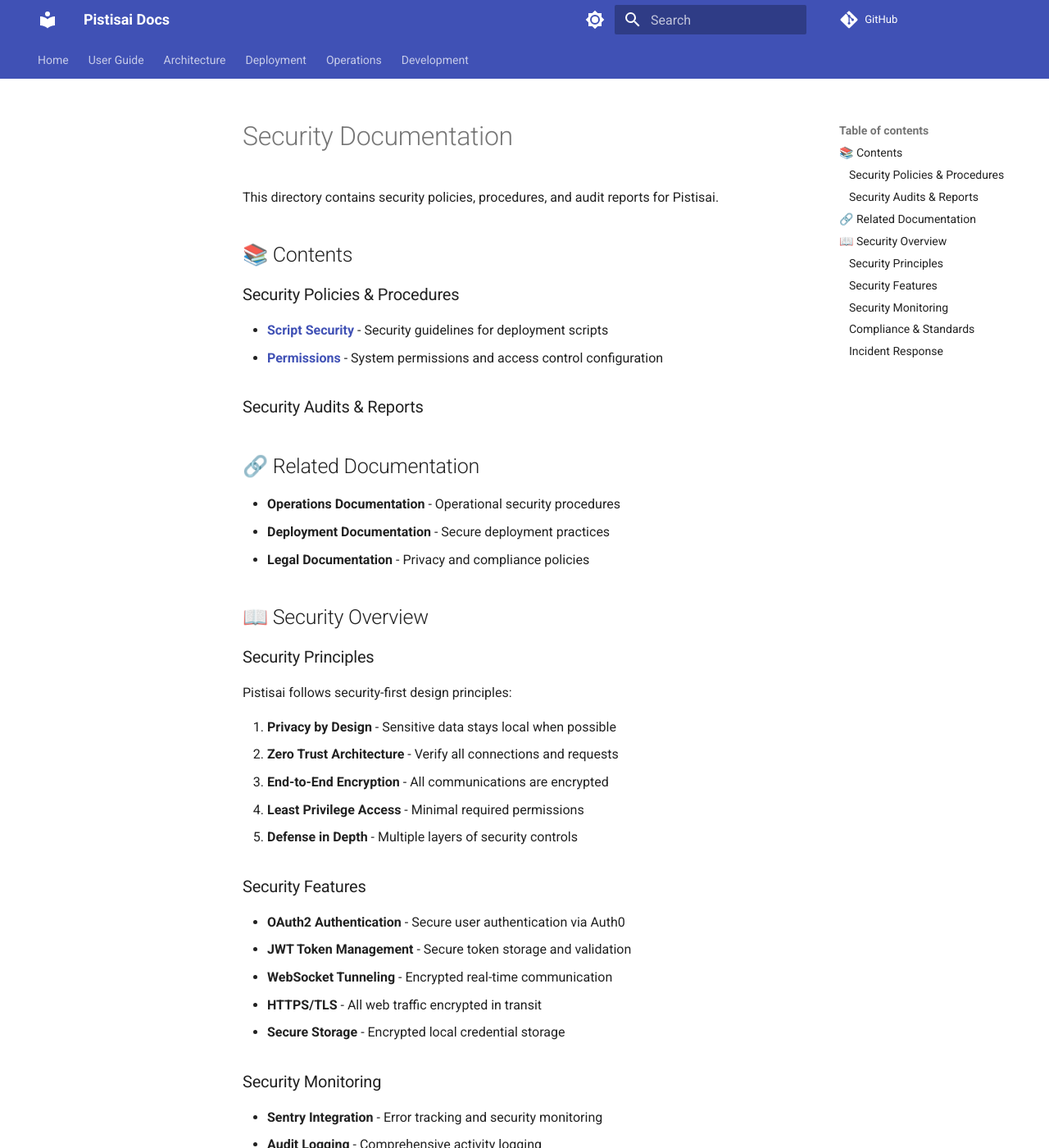
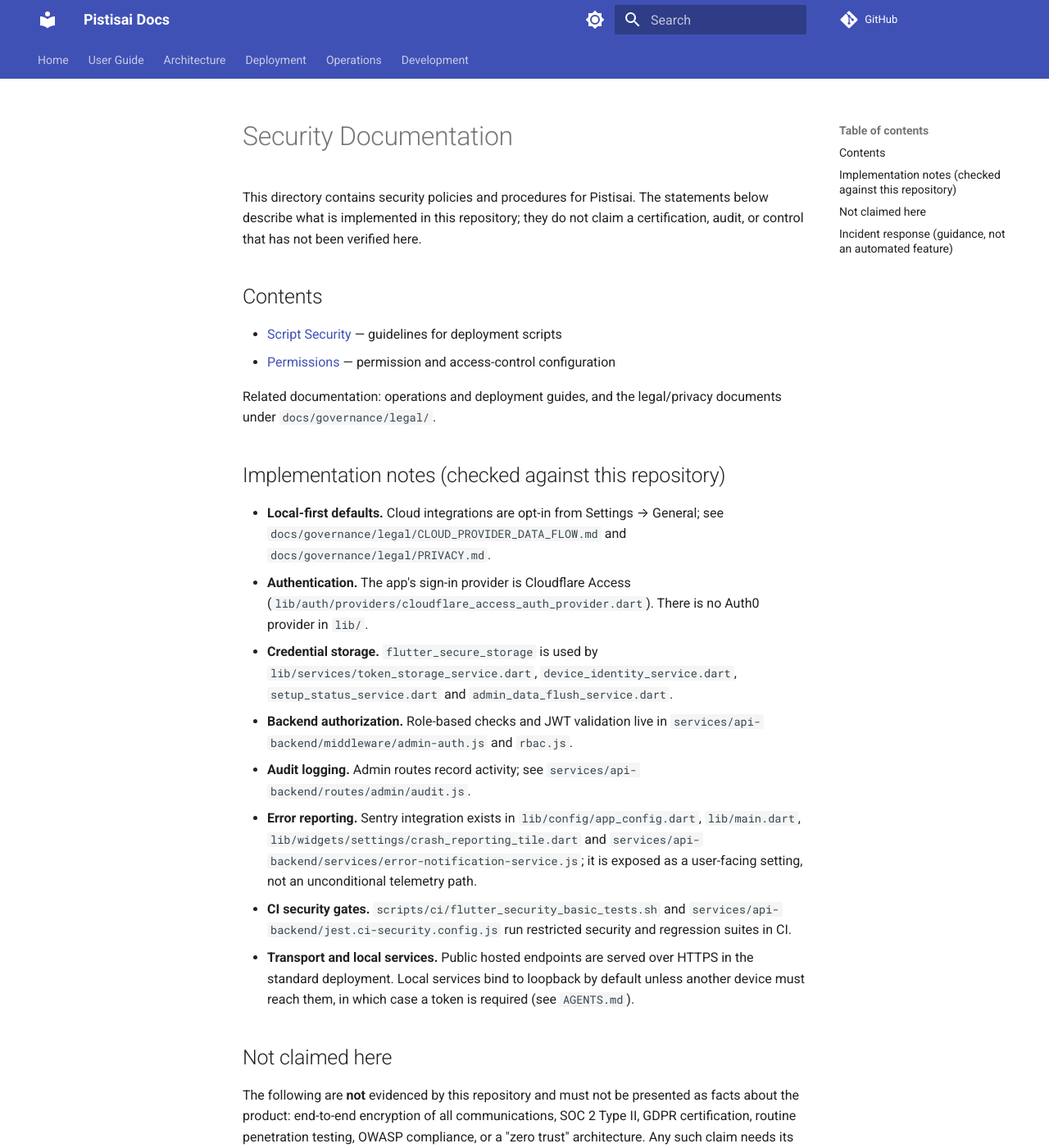
Before and after one commit to pistisAI/pistisai-app, an MkDocs documentation site: the page built from docs/governance/security/README.md, in a window 1280 px wide and 1400 px high. Shown: the whole window at 82% size. Built offline with MkDocs 1.6.1 and Material for MkDocs 9.7.7, drawn with Linux system fonts in a browser that asks for light colours; comment, search, counter and statistics services are not loaded; some of the changed text lies outside the part shown.

Commit message:
ai(zoid): docs: correct unverified governance claims

```diff
--- a/docs/governance/security/README.md
+++ b/docs/governance/security/README.md
@@ -1,62 +1,57 @@
 # Security Documentation
 
-This directory contains security policies, procedures, and audit reports for Pistisai.
+This directory contains security policies and procedures for Pistisai. The
+statements below describe what is implemented in this repository; they do not
+claim a certification, audit, or control that has not been verified here.
 
-## 📚 Contents
+## Contents
 
-### Security Policies & Procedures
+- [Script Security](README_SCRIPT_SECURITY.md) — guidelines for deployment scripts
+- [Permissions](permissions.json) — permission and access-control configuration
 
-- **[Script Security](README_SCRIPT_SECURITY.md)** - Security guidelines for deployment scripts
-- **[Permissions](permissions.json)** - System permissions and access control configuration
+Related documentation: operations and deployment guides, and the legal/privacy
+documents under `docs/governance/legal/`.
 
-### Security Audits & Reports
+## Implementation notes (checked against this repository)
 
+- **Local-first defaults.** Cloud integrations are opt-in from
+  Settings → General; see `docs/governance/legal/CLOUD_PROVIDER_DATA_FLOW.md`
+  and `docs/governance/legal/PRIVACY.md`.
+- **Authentication.** The app's sign-in provider is Cloudflare Access
+  (`lib/auth/providers/cloudflare_access_auth_provider.dart`). There is no Auth0
+  provider in `lib/`.
+- **Credential storage.** `flutter_secure_storage` is used by
+  `lib/services/token_storage_service.dart`, `device_identity_service.dart`,
+  `setup_status_service.dart` and `admin_data_flush_service.dart`.
+- **Backend authorization.** Role-based checks and JWT validation live in
+  `services/api-backend/middleware/admin-auth.js` and `rbac.js`.
+- **Audit logging.** Admin routes record activity; see
+  `services/api-backend/routes/admin/audit.js`.
+- **Error reporting.** Sentry integration exists in `lib/config/app_config.dart`,
+  `lib/main.dart`, `lib/widgets/settings/crash_reporting_tile.dart` and
+  `services/api-backend/services/error-notification-service.js`; it is exposed
+  as a user-facing setting, not an unconditional telemetry path.
+- **CI security gates.** `scripts/ci/flutter_security_basic_tests.sh` and
+  `services/api-backend/jest.ci-security.config.js` run restricted security and
+  regression suites in CI.
+- **Transport and local services.** Public hosted endpoints are served over
+  HTTPS in the standard deployment. Local services bind to loopback by default
+  unless another device must reach them, in which case a token is required
+  (see `AGENTS.md`).
 
-## 🔗 Related Documentation
+## Not claimed here
 
-- **Operations Documentation** - Operational security procedures
-- **Deployment Documentation** - Secure deployment practices
-- **Legal Documentation** - Privacy and compliance policies
+The following are **not** evidenced by this repository and must not be presented
+as facts about the product: end-to-end encryption of all communications,
+SOC 2 Type II, GDPR certification, routine penetration testing, OWASP compliance,
+or a "zero trust" architecture. Any such claim needs its own verification and a
+recorded decision before it is added.
 
-## 📖 Security Overview
+## Incident response (guidance, not an automated feature)
 
-### Security Principles
-
-Pistisai follows security-first design principles:
-
-1. **Privacy by Design** - Sensitive data stays local when possible
-2. **Zero Trust Architecture** - Verify all connections and requests
-3. **End-to-End Encryption** - All communications are encrypted
-4. **Least Privilege Access** - Minimal required permissions
-5. **Defense in Depth** - Multiple layers of security controls
-
-### Security Features
-
-- **OAuth2 Authentication** - Secure user authentication via Auth0
-- **JWT Token Management** - Secure token storage and validation
-- **WebSocket Tunneling** - Encrypted real-time communication
-- **HTTPS/TLS** - All web traffic encrypted in transit
-- **Secure Storage** - Encrypted local credential storage
-
-### Security Monitoring
-
-- **Sentry Integration** - Error tracking and security monitoring
-- **Audit Logging** - Comprehensive activity logging
-- **Vulnerability Scanning** - Automated security assessments
-- **Penetration Testing** - Regular security testing
-
-### Compliance & Standards
-
-- **GDPR Compliance** - European data protection regulation
-- **SOC 2 Type II** - Security and availability controls
-- **OWASP Guidelines** - Web application security best practices
-- **Industry Standards** - Following established security frameworks
-
-### Incident Response
-
-1. **Detection** - Automated monitoring and alerting
-2. **Assessment** - Rapid threat evaluation
-3. **Containment** - Isolate and limit impact
-4. **Eradication** - Remove threats and vulnerabilities
-5. **Recovery** - Restore normal operations
-6. **Lessons Learned** - Post-incident analysis and improvement
+1. Detection — monitoring and user reports
+2. Assessment — evaluate scope and impact
+3. Containment — isolate the affected component
+4. Eradication — remove the cause
+5. Recovery — restore normal operation
+6. Lessons learned — record the outcome and update this guide
```
Also changed, not shown: docs/governance/legal/CLOUD_PROVIDER_DATA_FLOW.md (+1 -1 lines), docs/governance/legal/TERMS.md (+3 -1 lines).
